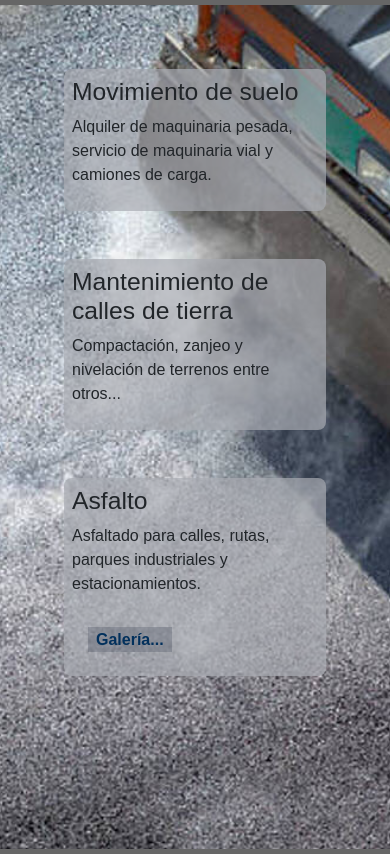
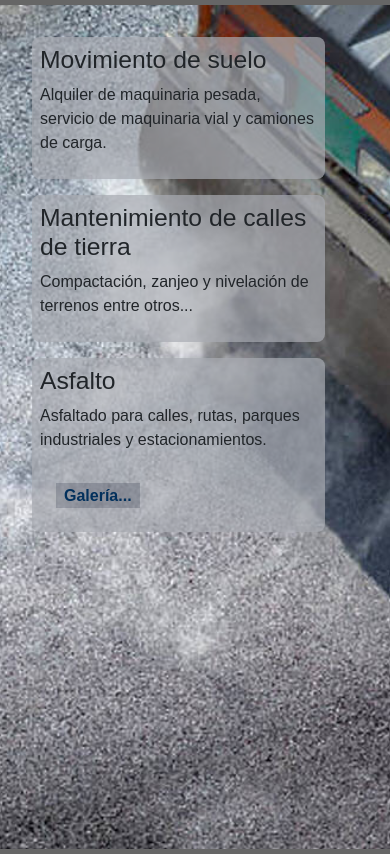
Before and after one commit to GiustoMariaJose/PreEntrega3-Giusto, a website: page pages/servicios.html in a window 390 px wide. Shown: the part 51-905 px from the top of the page. Drawn offline with nearby package versions, Linux system fonts and the light colour scheme.

Commit message:
Se agregó media query a servicios para ajustar padding y gap

```diff
--- a/scss/pages/_servicios.scss
+++ b/scss/pages/_servicios.scss
@@ -15,6 +15,10 @@
         justify-content:space-between;
         align-items:start;
         gap: 3rem;
+        @include mobile {
+            padding: 2rem;
+            gap: 1rem;
+        }
 
         .tarjeta {
             flex:1;
@@ -28,7 +32,7 @@
                 width: 60%;
             }
             @include mobile {
-                width: 100%;
+                width: 90%;
             }
 
             .tarjetaInfo {
```
Also changed, not shown: css/custom.css, 1 other file.
